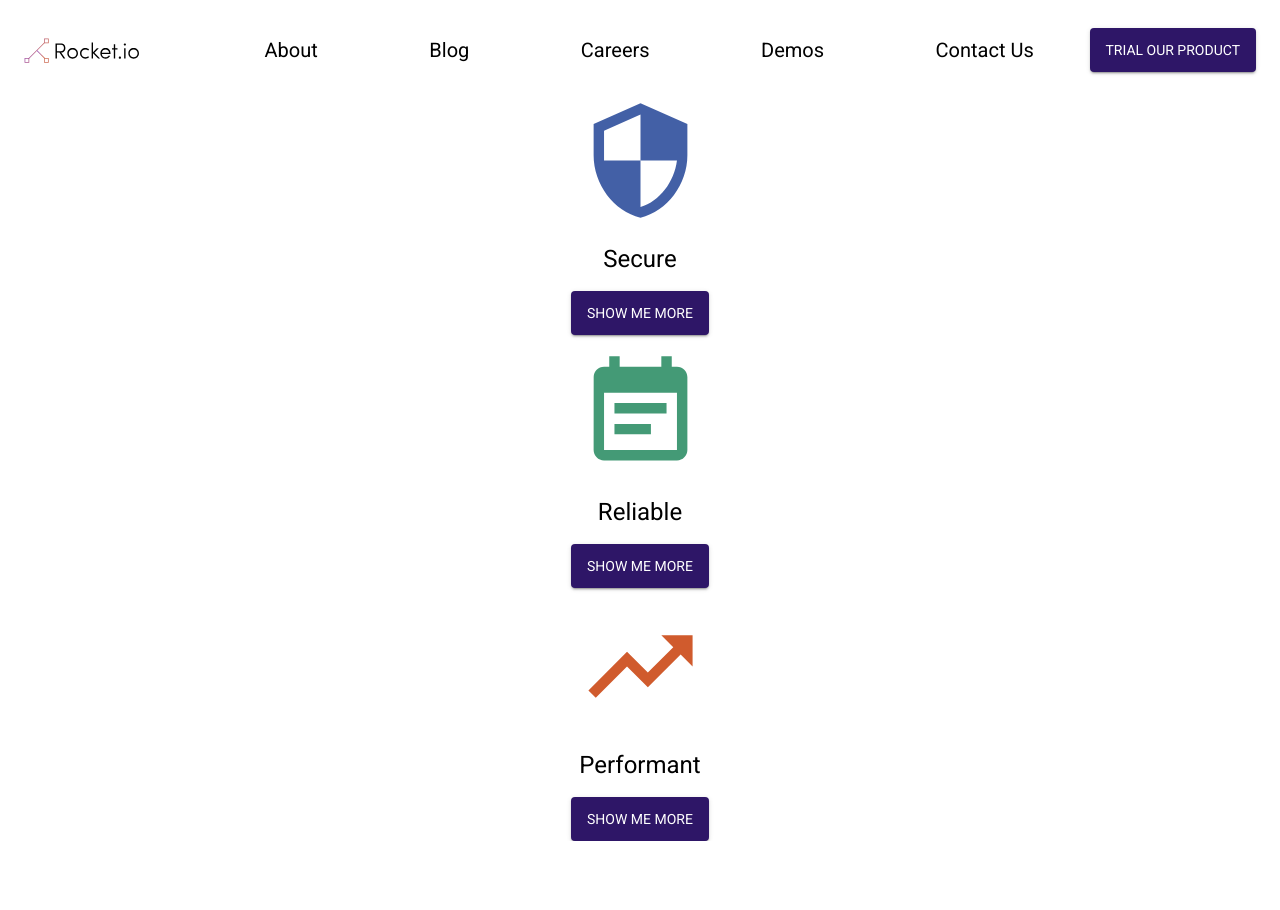
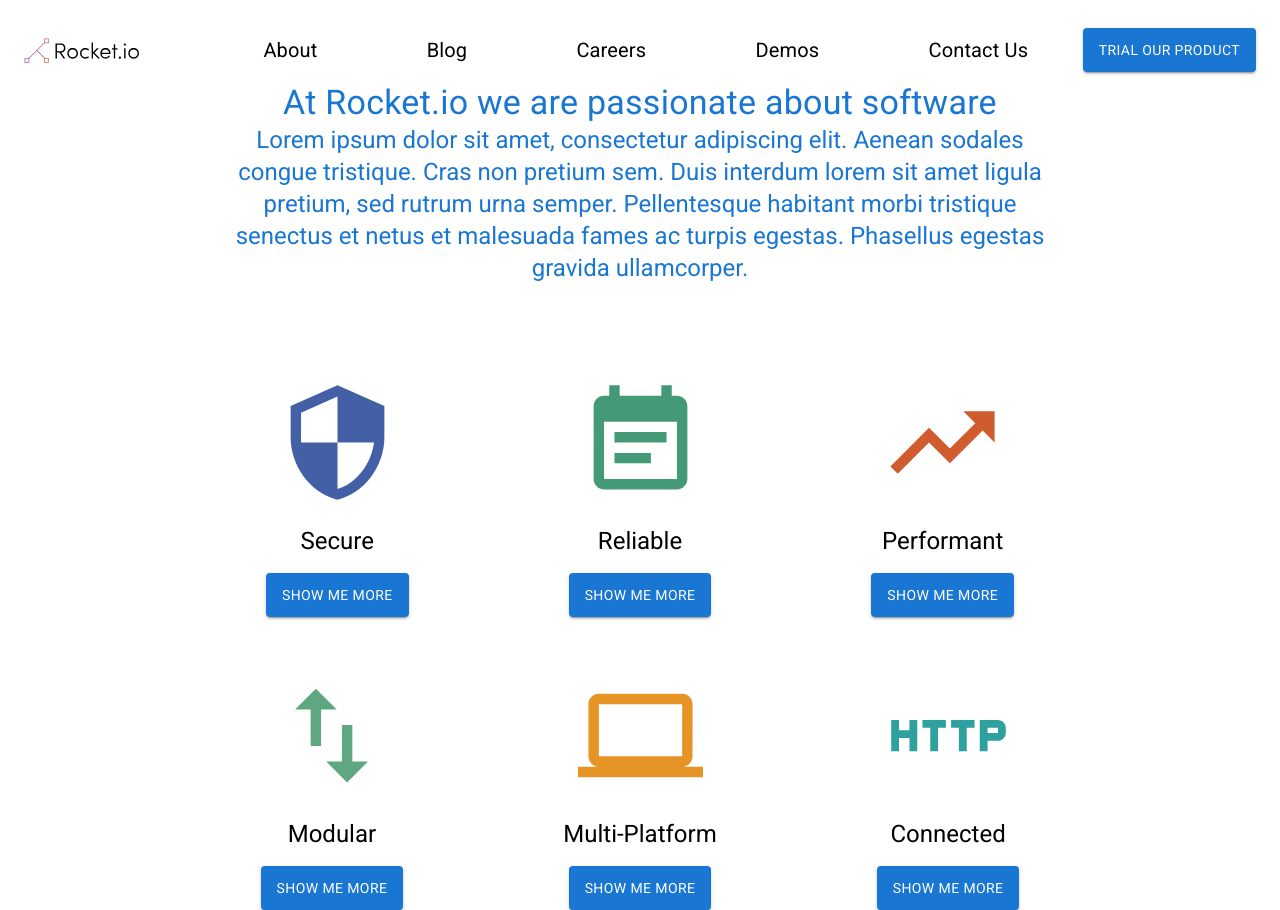
Before and after one commit to akrn27/roboLandingPage, a React (Create React App) app: page / in a window 1280 px wide. Before the commit the page ends 841 px from the top, so only its background shows below. Built offline with nearby package versions, Linux system fonts and the light colour scheme.

Commit message:
90% adding Grid.js component to App.js

```diff
--- a/src/App.js
+++ b/src/App.js
@@ -1,4 +1,6 @@
-import { createMuiTheme, ThemeProvider } from '@material-ui/core/styles';
+import { createMuiTheme} from '@material-ui/core/styles';
+import {ThemeProvider, makeStyles} from '@material-ui/styles'
+import {Typography} from '@material-ui/core'
 import Navbar from './components/Navbar.js'
 import Grid from './components/Grid'
 import './App.css';
@@ -35,14 +37,50 @@ const theme = createMuiTheme({
   },
 });
 
+const styles = makeStyles({
+  wrapper: {
+    width: "65%",
+    margin: "auto",
+    textAlign: "center"
+  },
+  bigSpace: {
+    marginTop: "5rem"
+  },
+  littleSpace:{
+    marginTop: "2.5rem",
+  },
+  grid:{
+    display: "flex",
+    justifyContent: "center",
+    alignItems: "center",
+    flexWrap: "wrap",
+  },
+})
+
 function App() {
+  const classes = styles();
   return (
     <div className="App">
       <ThemeProvider theme={theme}>
         <Navbar />
-        <Grid icon={<SecurityIcon style={{fill: "#4360A6", height:"125", width:"125"}}/>}  title="Secure" btnTitle="Show me More" />
-        <Grid icon={<EventNoteIcon style={{fill: "#449A76", height:"125", width:"125"}}/>} title="Reliable" btnTitle="Show me More"/>
-        <Grid icon={<TrendingUpIcon style={{fill: "#D05B2D", height:"125", width:"125"}}/>}  title="Performant" btnTitle="Show me More"/>
+        <div className={classes.wrapper}>
+          <Typography variant="h4" className={classes.bigSpace} color="primary">
+             At Rocket.io we are passionate about software
+          </Typography>
+          <Typography variant="h5" className={classes.littleSpace} color="primary">
+            Lorem ipsum dolor sit amet, consectetur adipiscing elit. Aenean sodales congue tristique. Cras non pretium sem. Duis interdum lorem sit amet ligula pretium, sed rutrum urna semper. Pellentesque habitant morbi tristique senectus et netus et malesuada fames ac turpis egestas. Phasellus egestas gravida ullamcorper.
+          </Typography>
+        </div>
+        <div className={`${classes.grid} ${classes.bigSpace}`}>
+          <Grid icon={<SecurityIcon style={{fill: "#4360A6", height:"125", width:"125"}}/>}  title="Secure" btnTitle="Show me More" />
+          <Grid icon={<EventNoteIcon style={{fill: "#449A76", height:"125", width:"125"}}/>} title="Reliable" btnTitle="Show me More"/>
+          <Grid icon={<TrendingUpIcon style={{fill: "#D05B2D", height:"125", width:"125"}}/>}  title="Performant" btnTitle="Show me More"/>
+        </div>
+        <div className={`${classes.grid} ${classes.littleSpace}`}>
+          <Grid icon={<ImportExportIcon style={{fill: "#5EA780", height:"125", width:"125"}}/>}  title="Modular" btnTitle="Show me More"/>
+          <Grid icon={<ComputerIcon style={{fill: "#E69426", height:"125", width:"125"}}/>}  title="Multi-Platform" btnTitle="Show me More"/>
+          <Grid icon={<HttpIcon style={{fill: "#2EA09D", height:"125", width:"125"}}/>} title="Connected" btnTitle="Show me More"/>
+        </div>
       </ThemeProvider>
     </div>
   );
```
